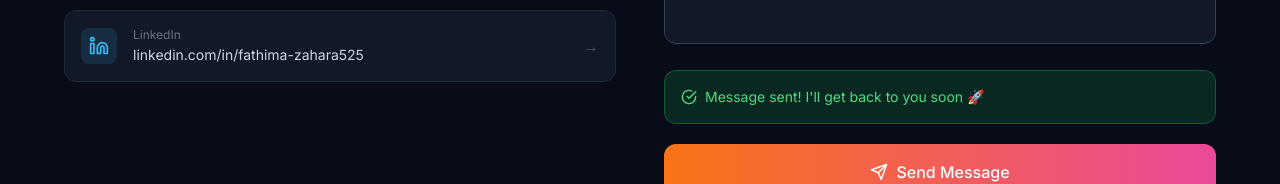
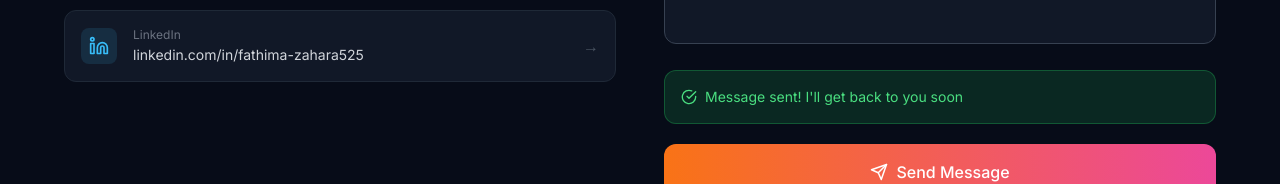
Before and after one commit to zaharaCodes/portfolio, a React (Create React App) app: page / in a window 1280 px wide. Both pictures are taken after typing "Sample", "name@example.com", "Sample" into the empty fields and a click on the button "Send Message". Shown: the part 4061-4245 px from the top of the page. Built offline with nearby package versions, Linux system fonts and the light colour scheme.

Commit message:
contact emoji

```diff
--- a/src/components/Contact.js
+++ b/src/components/Contact.js
@@ -197,7 +197,7 @@ const Contact = () => {
                   className="p-4 rounded-xl bg-green-500/15 border border-green-500/30 text-green-400 text-sm flex items-center gap-2"
                 >
                   <FiCheckCircle size={16} />
-                  Message sent! I'll get back to you soon 🚀
+                  Message sent! I'll get back to you soon
                 </motion.div>
               )}
 
```
